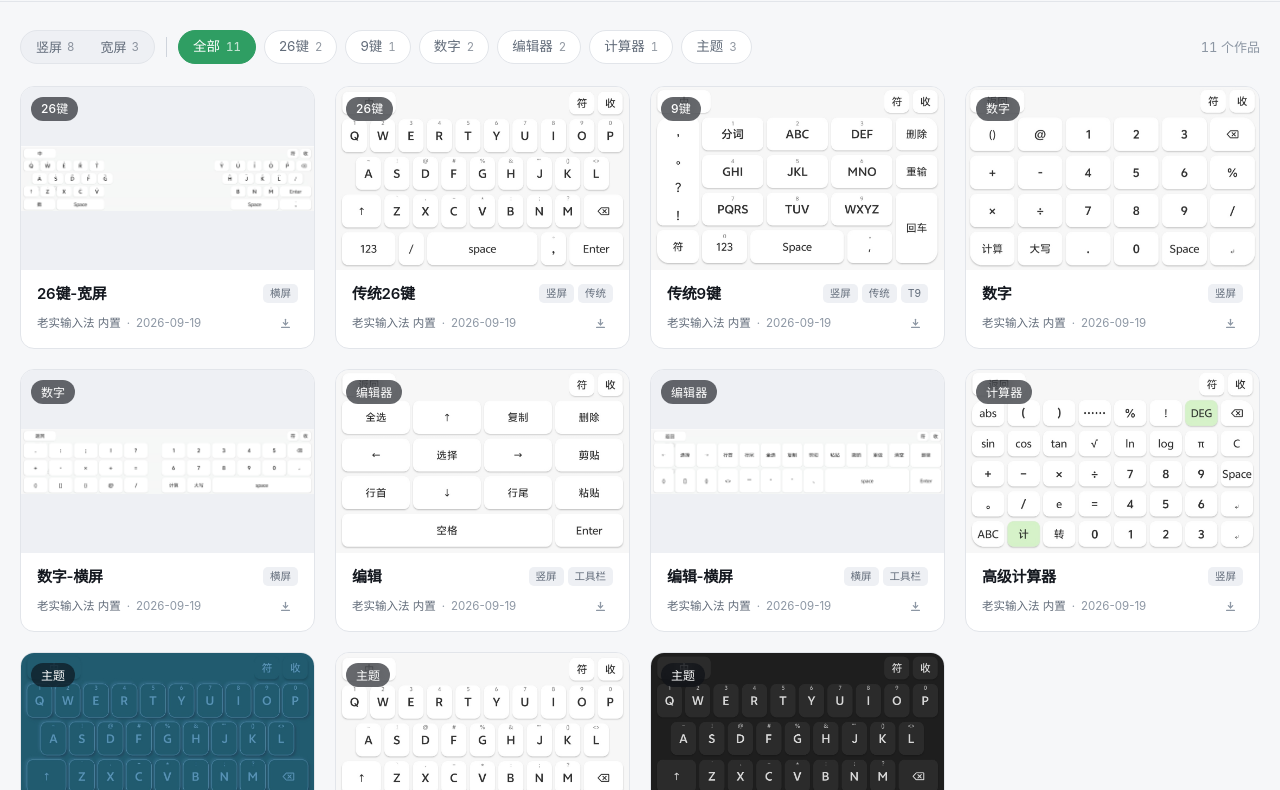
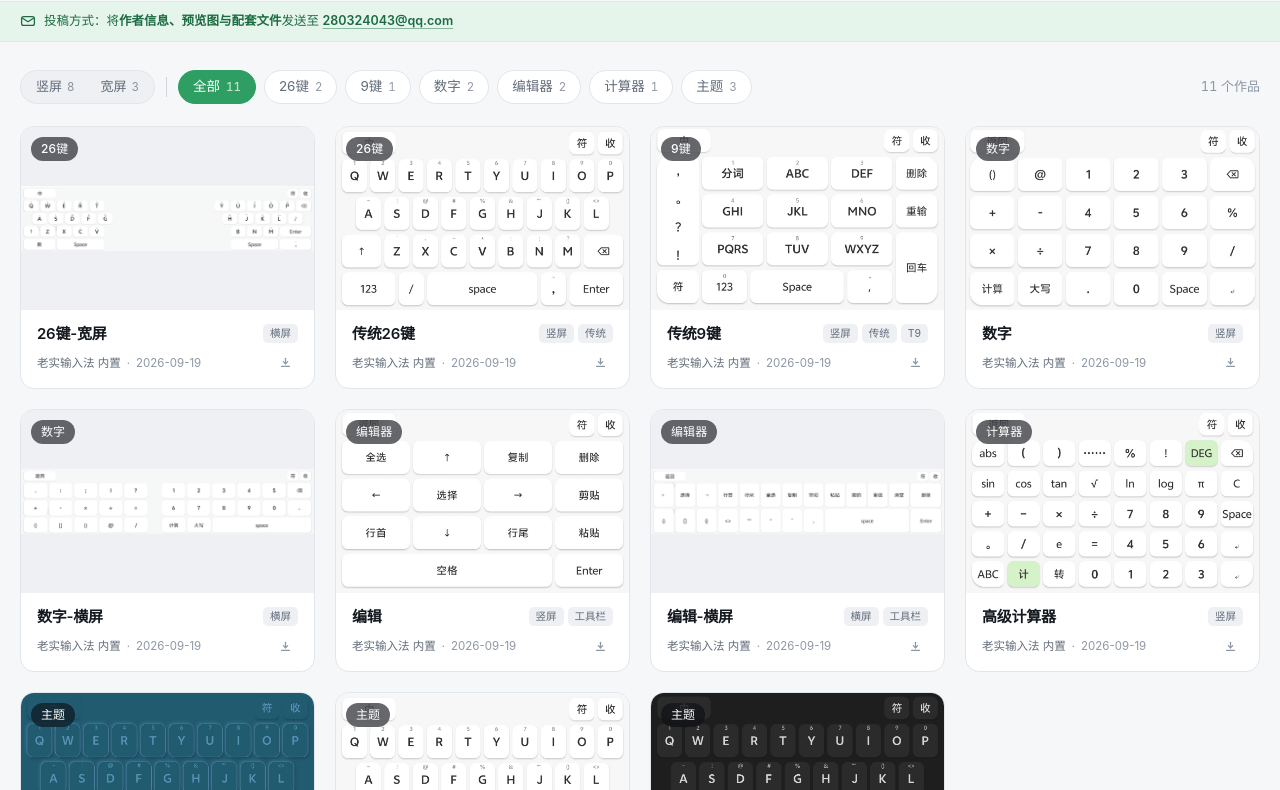
Before and after one commit to hero20072/lsshare, a website: page index.html in a window 1280 px wide. Shown: the part 63-853 px from the top of the page. Drawn offline with Linux system fonts and the light colour scheme.

Commit message:
feat: 顶部增加投稿方式提示条

```diff
--- a/assets/styles.css
+++ b/assets/styles.css
@@ -115,6 +115,55 @@ code, .mono {
 .brand-text { display: flex; flex-direction: column; line-height: 1.15; }
 .brand-text strong { font-size: 15px; font-weight: 650; letter-spacing: -.01em; }
 .brand-text em { font-style: normal; font-size: 11.5px; color: var(--text-faint); letter-spacing: .02em; }
+
+/* ---------------- 投稿提示条 ---------------- */
+
+.notice-bar {
+  border-bottom: 1px solid var(--border);
+  background: var(--accent-soft);
+}
+
+.notice-inner {
+  display: flex;
+  align-items: center;
+  gap: 8px;
+  padding-top: 10px;
+  padding-bottom: 10px;
+  font-size: 12.5px;
+  line-height: 1.5;
+  color: var(--accent-text);
+}
+
+.notice-icon {
+  width: 16px;
+  height: 16px;
+  flex-shrink: 0;
+  fill: none;
+  stroke: currentColor;
+  stroke-width: 1.6;
+  stroke-linecap: round;
+  stroke-linejoin: round;
+}
+
+.notice-inner p { margin: 0; }
+.notice-inner b { font-weight: 600; }
+
+.notice-inner a {
+  font-weight: 600;
+  color: inherit;
+  text-decoration: underline;
+  text-underline-offset: 3px;
+  text-decoration-thickness: 1px;
+  text-decoration-color: color-mix(in srgb, currentColor 45%, transparent);
+  transition: text-decoration-color .15s;
+}
+
+.notice-inner a:hover { text-decoration-color: currentColor; }
+
+@media (max-width: 620px) {
+  .notice-inner { align-items: flex-start; gap: 7px; font-size: 12px; padding-top: 9px; padding-bottom: 9px; }
+  .notice-icon { margin-top: 2px; }
+}
 
 /* ---------------- 分类筛选 ---------------- */
 
--- a/index.html
+++ b/index.html
@@ -32,6 +32,18 @@
   </div>
 </header>
 
+<div class="notice-bar">
+  <div class="wrap notice-inner">
+    <svg class="notice-icon" viewBox="0 0 20 20" aria-hidden="true">
+      <rect x="2" y="4.5" width="16" height="11" rx="2.5"/>
+      <path d="m3.2 6.6 6.8 4.4 6.8-4.4"/>
+    </svg>
+    <p>投稿方式：将<b>作者信息、预览图与配套文件</b>发送至
+      <a href="mailto:280324043@qq.com">280324043@qq.com</a>
+    </p>
+  </div>
+</div>
+
 <main id="app" class="wrap"></main>
 
 <footer class="site-footer">
```
